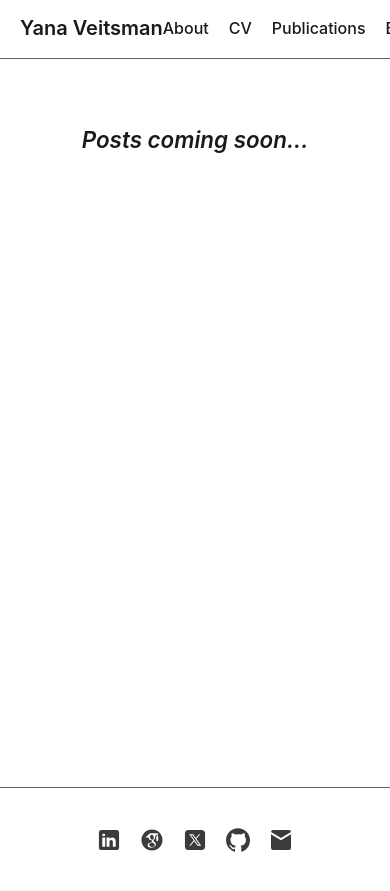
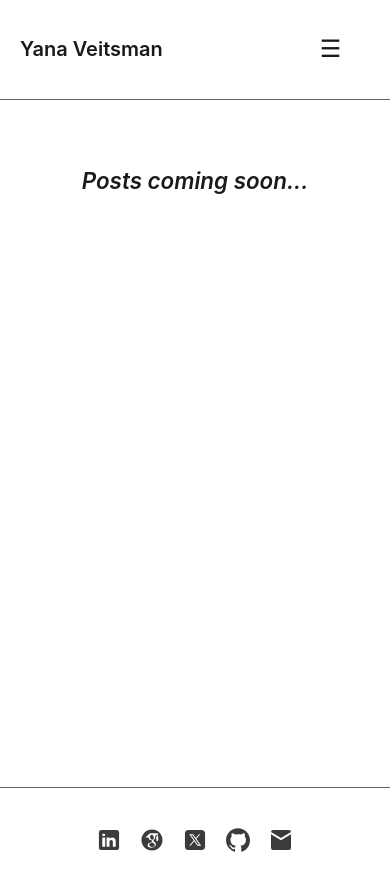
Before and after one commit to yan-vei/yan-vei.github.io, a Jekyll site: the page built from _pages/blog.html, in a window 390 px wide. Shown: the top 891 px of the page. Built offline with Jekyll 4.4.1, drawn with Linux system fonts in a browser that asks for light colours.

Commit message:
add responsive layout

```diff
--- a/_includes/header.html
+++ b/_includes/header.html
@@ -1,12 +1,18 @@
 <header class="site-header">
   <div class="container header-flex">
-      <!-- Name on the left (links to About) -->
     <h1 class="site-title">
-        <a href="{{ '/about/' | relative_url }}">Yana&nbsp;Veitsman</a>
+      <a href="{{ '/about/' | relative_url }}">Yana Veitsman</a>
     </h1>
 
-      <!-- Navigation on the right -->
-      <nav class="site-nav" aria-label="Primary">
+    <!-- hamburger button -->
+    <button
+      class="menu-toggle"
+      aria-label="Toggle navigation"
+      aria-expanded="false"
+      aria-controls="primary-menu"
+    >☰</button>
+
+    <nav class="site-nav" id="primary-menu" aria-label="Primary">
       <ul>
         <li><a href="{{ '/about/'        | relative_url }}">About</a></li>
         <li><a href="{{ '/cv/'           | relative_url }}">CV</a></li>
--- a/_layouts/default.html
+++ b/_layouts/default.html
@@ -5,6 +5,7 @@
     <title>{{ page.title }}</title>
     <link rel="icon" href="/assets/icons/favicon.ico" type="image/x-icon">
     <link rel="stylesheet" href="../assets/css/styles.css">
+    <meta name="viewport" content="width=device-width, initial-scale=1.0" />
   </head>
   <body>
     {% include header.html %}
--- a/assets/css/styles.css
+++ b/assets/css/styles.css
@@ -406,3 +406,69 @@ body {
 .site-footer {
   margin-top: auto;         /* push footer to the very bottom */
 }
+
+/* ── Responsive margins for mobile ───────────────────────────────── */
+@media (max-width: 600px) {
+  .site-main {
+    /* on small screens, make the container narrower than full width */
+    width: calc(100% - 2rem);
+    max-width: none;         /* let it go full-width minus our margins */
+    margin: 0 auto;          /* center it */
+    padding-inline: 1rem;    /* inner padding if you still want some */
+  }
+}
+
+/* ensure header can position the dropdown */
+.site-header {
+  position: relative;
+}
+
+/* hide the toggle on desktop */
+.menu-toggle {
+  display: none;
+  background: none;
+  border: none;
+  font-size: 1.5rem;
+  color: var(--text);
+  cursor: pointer;
+}
+
+/* small-screen styles */
+@media (max-width: 600px) {
+  /* show the hamburger */
+  .menu-toggle {
+    display: block;
+  }
+
+  /* hide the nav by default */
+  .site-nav {
+    display: none;
+    position: absolute;
+    top: 100%;
+    right: 1rem;
+    background: var(--bg);
+    border: 1px solid var(--muted);
+    border-radius: var(--radius);
+    padding: 0.5rem 1rem;
+    z-index: 10;
+  }
+
+  /* when open, override the hide */
+  .site-nav.open {
+    display: block;
+  }
+
+  /* stack the list vertically and give some breathing room */
+  .site-nav ul {
+    display: flex;
+    flex-direction: column;
+    gap: 0.5rem;
+    margin: 0;
+  }
+    .menu-toggle:hover,
+  .menu-toggle:focus-visible {
+    background: none;
+    color: var(--text);
+    outline: none;              /* if you really don’t want a focus ring */
+}
+}
```
Also changed, not shown: other parts of _layouts/default.html (+13 -0 lines). Lines whose indentation alone changed are shown as unchanged.
